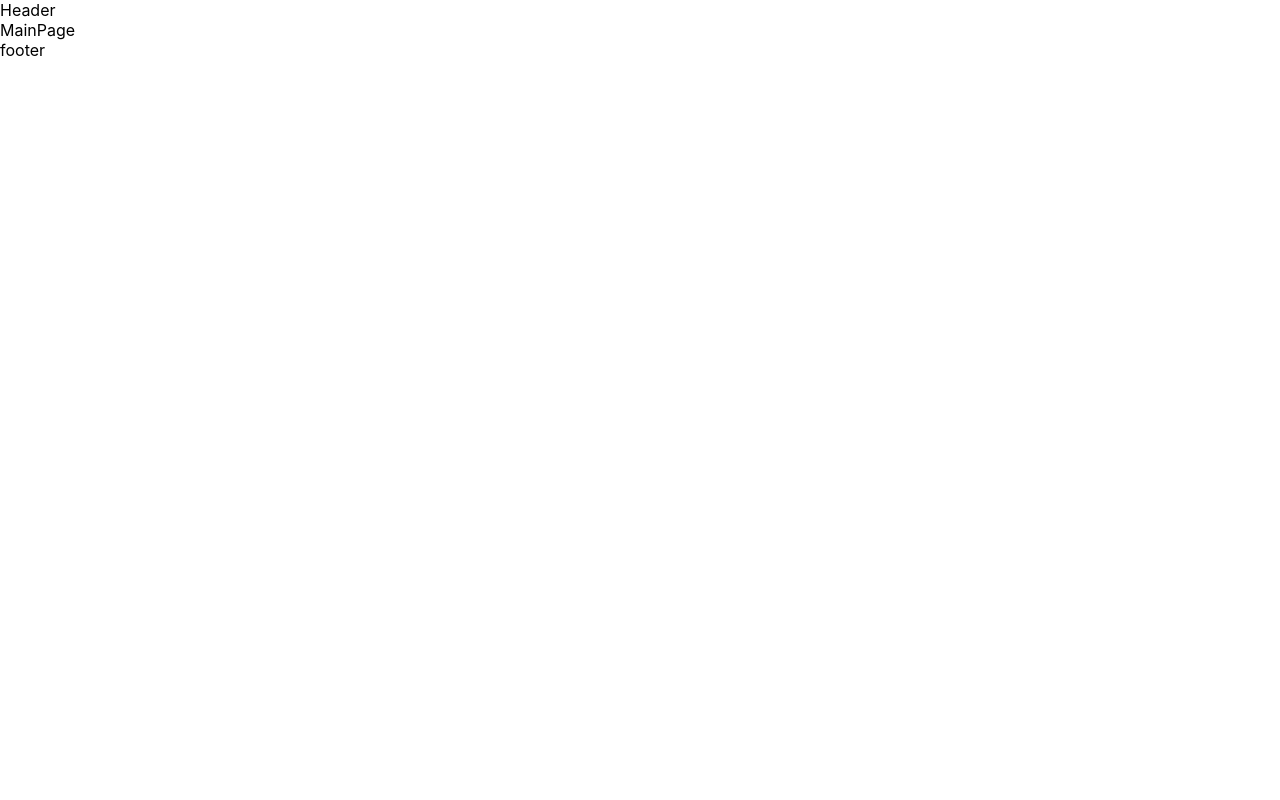
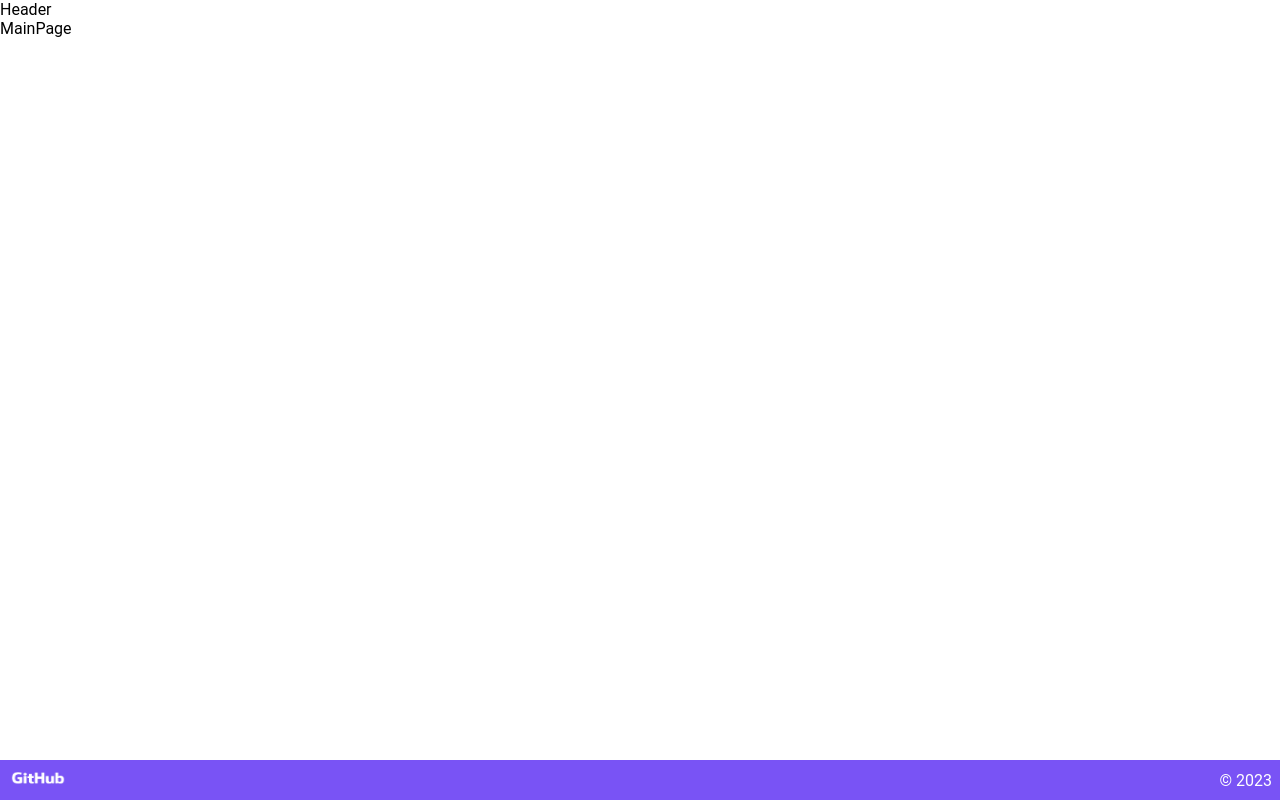
Before and after one commit to SavitskayaKseniya22/kanban-app, a React (Create React App) app: page / in a window 1280 px wide. Built offline with nearby package versions, Linux system fonts and the light colour scheme.

Commit message:
feat: add basic footer

```diff
--- a/src/App.tsx
+++ b/src/App.tsx
@@ -1,9 +1,15 @@
 import React from 'react';
 import { RouterProvider } from 'react-router-dom';
 import router from './components/Router';
+import GlobalStyle from './styledComponents/GlobalStyle';
 
 function App() {
-  return <RouterProvider router={router} />;
+  return (
+    <>
+      <RouterProvider router={router} />
+      <GlobalStyle />
+    </>
+  );
 }
 
 export default App;
--- a/src/components/Footer.tsx
+++ b/src/components/Footer.tsx
@@ -1,7 +1,26 @@
 import React from 'react';
+import styled from 'styled-components';
+import { Link } from 'react-router-dom';
+import gitHubLogo from '../assets/images/png/GitHub_Logo_White.png';
+
+const StyledFooter = styled('footer')`
+  display: flex;
+  justify-content: space-between;
+  align-items: center;
+  padding: 0.5rem;
+  background-color: #7953f5;
+  color: white;
+`;
 
 function Footer() {
-  return <div>footer</div>;
+  return (
+    <StyledFooter>
+      <Link to="https://github.com/SavitskayaKseniya22" target="blank" title="Developer's GitHub">
+        <img src={gitHubLogo} alt="gitHub" width={60} height={20} />
+      </Link>
+      <span>&#169; 2023</span>
+    </StyledFooter>
+  );
 }
 
 export default Footer;
--- a/src/components/Router.tsx
+++ b/src/components/Router.tsx
@@ -8,7 +8,7 @@ import {
 } from 'react-router-dom';
 import Header from './Header';
 import Footer from './Footer';
-import MainPage from '../pages/Main';
+import MainPage from '../pages/MainPage';
 
 const router = createBrowserRouter(
   createRoutesFromElements(
@@ -17,7 +17,10 @@ const router = createBrowserRouter(
         element={
           <>
             <Header />
-            <Outlet />
+            <main>
+              <Outlet />
+            </main>
+
             <Footer />
           </>
         }
--- a/src/index.css
+++ b/src/index.css
@@ -1,3 +1,5 @@
+@import-normalize;
+
 body {
   margin: 0;
   font-family: -apple-system, BlinkMacSystemFont, 'Segoe UI', 'Roboto', 'Oxygen', 'Ubuntu',
--- /dev/null
+++ b/src/styledComponents/GlobalStyle.tsx
@@ -0,0 +1,37 @@
+import { createGlobalStyle } from 'styled-components';
+
+const GlobalStyle = createGlobalStyle`
+  * {
+    box-sizing: border-box;
+  }
+
+  p,
+  ul {
+    margin: 0;
+  }
+
+  ul {
+    list-style: none;
+    padding: 0;
+  }
+
+  body {
+    font-family: 'Roboto', sans-serif;
+  }
+
+  main {
+    display: flex;
+    flex-grow: 2;
+    position: relative;
+  }
+
+  #root {
+    min-height: 100vh;
+    max-width: 100vw;
+    display: flex;
+    flex-direction: column;
+    justify-content: space-between;
+  }
+`;
+
+export default GlobalStyle;
```
Also changed, not shown: src/assets/images/png/GitHub_Logo_White.png (added), src/pages/MainPage.tsx (renamed from src/pages/Main.tsx).
